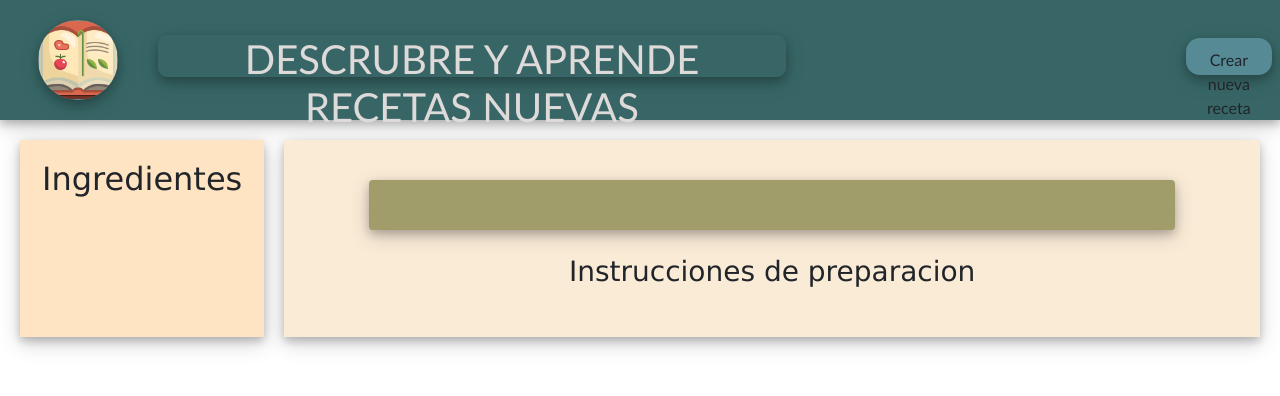
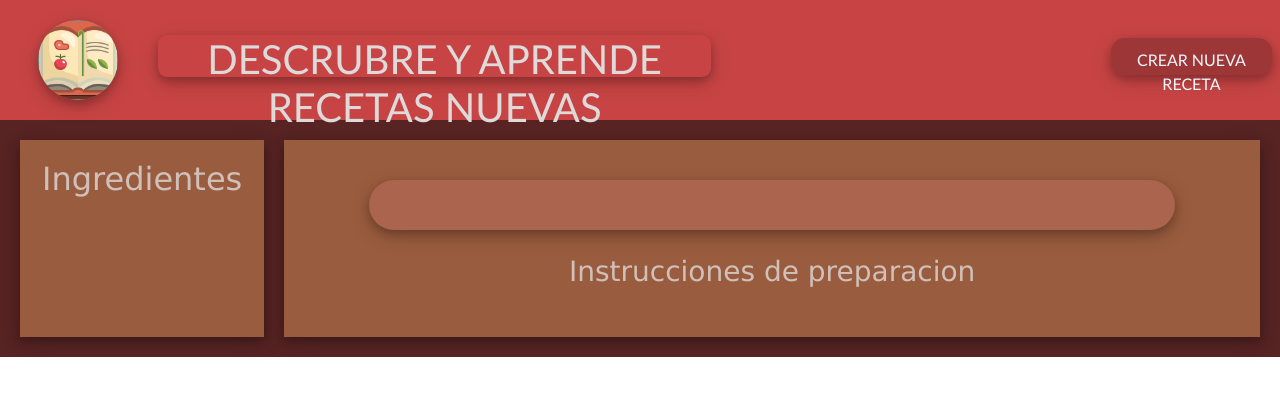
Before and after one commit to AngelMunoz2001/RapidApi, a plain HTML site: page index.html in a window 1280 px wide. Drawn offline with nearby package versions, Linux system fonts and the light colour scheme; no server answers.

Commit message:
Sexto avance

```diff
--- a/css/style.css
+++ b/css/style.css
@@ -7,7 +7,7 @@
 #header {
   width: 100%;
   height: 120px;
-  background-color: rgb(56, 102, 102);
+  background-color: #c84444;
   display: flex;
   align-items: center;
   box-shadow: 0 4px 8px 0 rgba(0, 0, 0, 0.2), 0 6px 20px 0 rgba(0, 0, 0, 0.19);
@@ -34,9 +34,11 @@
 #nuevaReceta {
   margin-left: 400px;
   margin-top: -8px;
-  background-color: rgba(134, 196, 225, 0.387);
-  width: 9%;
+  color: aliceblue;
+  text-transform: uppercase;
+  width: 250px;
   height: 37px;
+  background-color: #59202063;
   border-radius: 14px;
   border: none;
   text-align: center;
@@ -47,6 +49,7 @@
 
 /*Contenedor de las recetas*/
 #Receta {
+  background-color: #572323;
   display: flex;
   padding: 20px;
 }
@@ -54,13 +57,14 @@
 /*Ingredientes*/
 #contingredientes {
   width: 20%;
-  background-color: bisque;
+  background-color: rgba(220, 149, 90, 0.504);
   margin-right: 20px;
   padding: 20px;
   box-shadow: 0 4px 8px 0 rgba(0, 0, 0, 0.2), 0 6px 20px 0 rgba(0, 0, 0, 0.19);
 }
 #contingredientes > h2 {
   text-align: center;
+  color: rgba(240, 248, 255, 0.64);
   margin-bottom: 20px;
   font-family: "Lucida Sans", "Lucida Sans Regular", "Lucida Grande",
     "Lucida Sans Unicode", Geneva, Verdana, sans-serif;
@@ -68,7 +72,9 @@
 ul {
   list-style-type: none;
 }
+
 #contingredientes > ul > li {
+  color: rgba(221, 224, 227);
   margin: 30px 2% 20px 1%;
   text-align: justify;
   width: 90%;
@@ -86,11 +92,12 @@ ul {
 #contenido {
   width: 80%;
   padding: 40px;
-  background-color: antiquewhite;
+  background-color: rgba(220, 149, 90, 0.504);
   box-shadow: 0 4px 8px 0 rgba(0, 0, 0, 0.2), 0 6px 20px 0 rgba(0, 0, 0, 0.19);
 }
 #TitRecet {
   text-align: center;
+  color: rgba(240, 248, 255, 0.64);
   margin-bottom: 20px;
   padding-top: 20px;
 }
@@ -107,18 +114,20 @@ ul {
   margin-bottom: 25px;
   padding-bottom: 50px;
   width: 90%;
-  background-color: rgb(161, 157, 107);
-  border-radius: 4px;
+  background-color: #df7e7e3b;
+  border-radius: 40px;
   box-shadow: 0 4px 8px 0 rgba(0, 0, 0, 0.2), 0 6px 20px 0 rgba(0, 0, 0, 0.19);
 }
 /*Instrucciones*/
 #contenido > h3 {
+  color: rgba(240, 248, 255, 0.64);
   text-align: center;
   font-family: "Lucida Sans", "Lucida Sans Regular", "Lucida Grande",
     "Lucida Sans Unicode", Geneva, Verdana, sans-serif;
 }
 
 #instrucciones > li {
+  color: rgb(221, 224, 227);
   margin: 20px 0px 15px 5%;
   font-family: "Lucida Sans", "Lucida Sans Regular", "Lucida Grande",
     "Lucida Sans Unicode", Geneva, Verdana, sans-serif;
```
